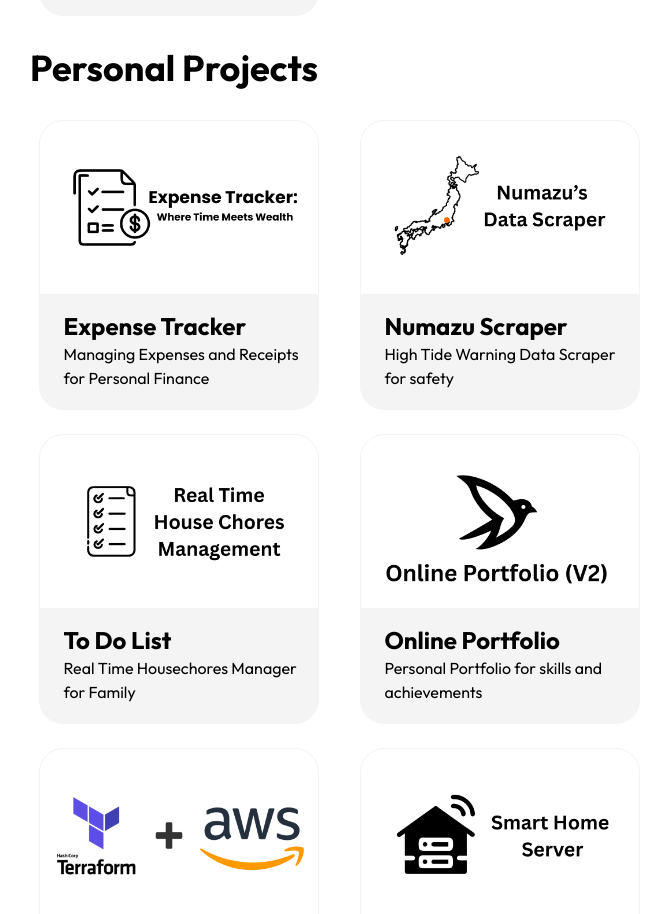
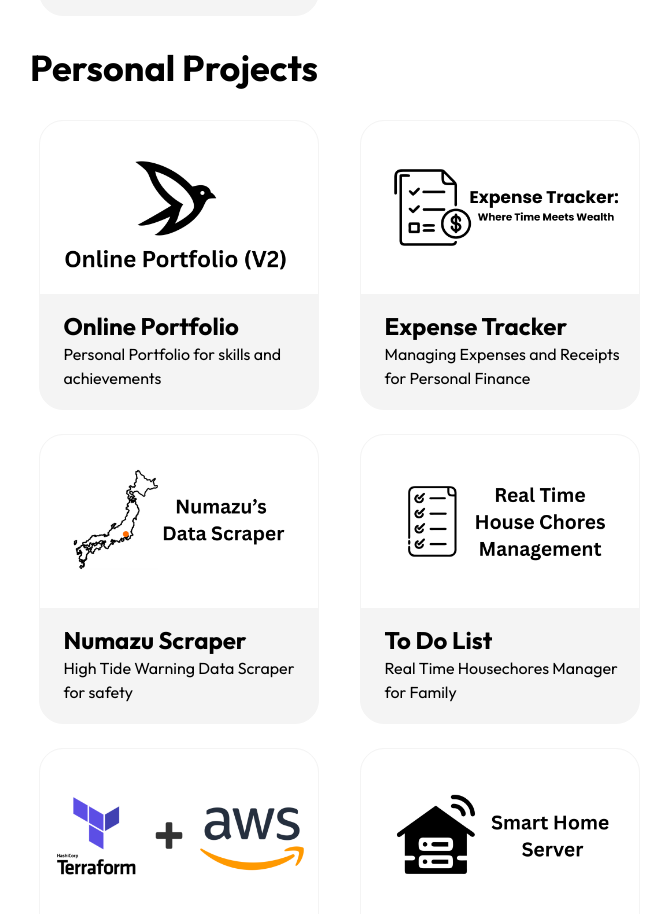
Before and after one commit to harrisazmi/OnlinePortfolioV2, a Next.js app: page /projects in a window 1280 px wide. Shown: the part 780-1694 px from the top of the page, without its empty margins (476-1126 px from the left). Built offline with nearby package versions, Linux system fonts and the light colour scheme.

Commit message:
fix: arrangement of project

```diff
--- a/data/ProjectsData.ts
+++ b/data/ProjectsData.ts
@@ -1,6 +1,15 @@
 export const personalProjectsData = [
   {
     id: 1,
+    title: "Online Portfolio",
+    path: "onlineportfolio",
+    description: "Personal Portfolio for skills and achievements",
+    image: "/projects/personal/OnlinePortfolio.png",
+    gitHubUrl: "https://github.com/harrisazmi/OnlinePortfolio",
+    previewUrl: "https://portfoliocf.harrisviewcodes.uk/",
+  },
+  {
+    id: 2,
     title: "Expense Tracker",
     path: "expensetracker",
     description: "Managing Expenses and Receipts for Personal Finance",
@@ -10,7 +19,7 @@ export const personalProjectsData = [
   },
 
   {
-    id: 2,
+    id: 3,
     title: "Numazu Scraper ",
     path: "numazuscraper",
     description: "High Tide Warning Data Scraper for safety",
@@ -19,23 +28,13 @@ export const personalProjectsData = [
     previewUrl: "https://project3frontendcf.harrisviewcodes.uk/",
   },
   {
-    id: 3,
+    id: 4,
     title: "To Do List",
     path: "todolist",
     description: "Real Time Housechores Manager for Family",
     image: "/projects/personal/ToDoList.png",
     gitHubUrl: "https://github.com/harrisazmi/Project1ToDoListFE",
     previewUrl: "https://project1frontendcf.harrisviewcodes.uk/",
-  },
-
-  {
-    id: 4,
-    title: "Online Portfolio",
-    path: "onlineportfolio",
-    description: "Personal Portfolio for skills and achievements",
-    image: "/projects/personal/OnlinePortfolio.png",
-    gitHubUrl: "https://github.com/harrisazmi/OnlinePortfolio",
-    previewUrl: "https://portfoliocf.harrisviewcodes.uk/",
   },
 
   {
```
